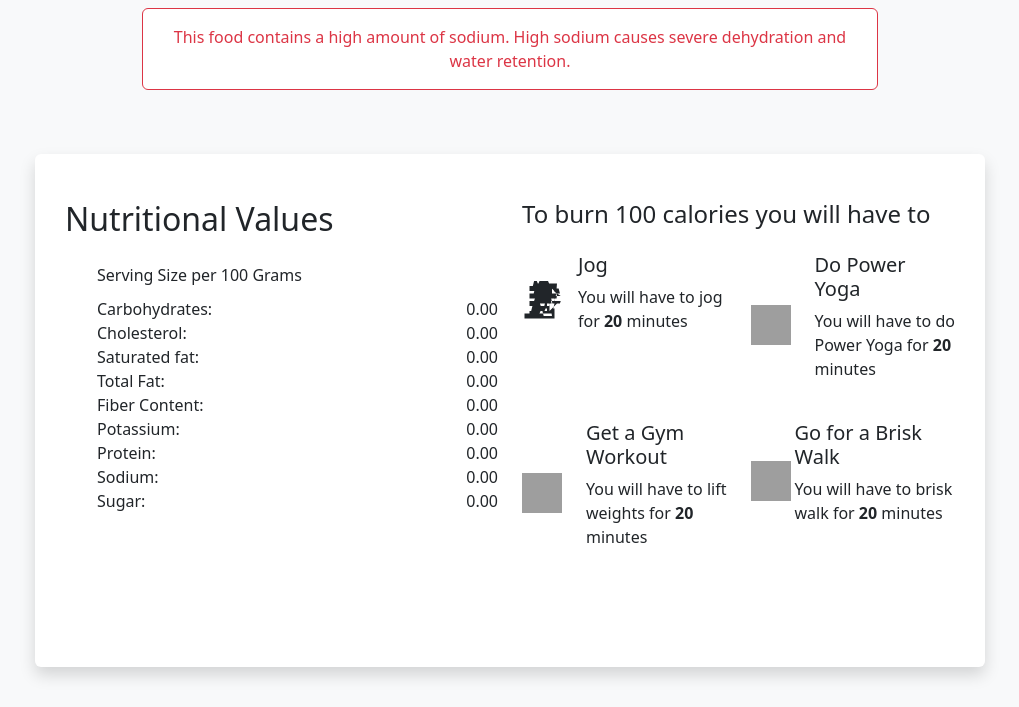
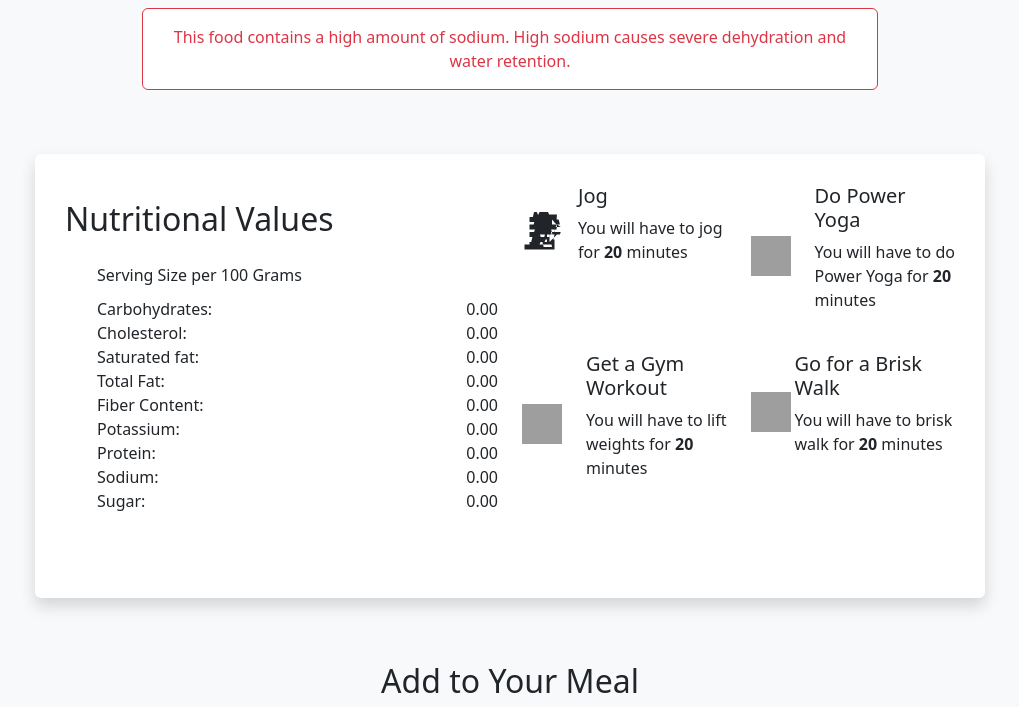
Before and after one commit to mihayounas/calories-counter-django-app, a Django app: page /welcome/ in a window 1280 px wide. Shown: the part 514-1221 px from the top of the page, without its empty margins (130-1149 px from the left). Run offline with Django 4.2, Linux system fonts and the light colour scheme; some web fonts are replaced; grey boxes are pictures that could not be loaded.

Commit message:
removed a line

```diff
--- a/counter/templates/home.html
+++ b/counter/templates/home.html
@@ -72,7 +72,7 @@
                         </ul>
                     </div>
                     <div class="col-md-6 mb-5">
-                        <h4 class="mt-3 mb-4">To burn 100 calories you will have to</h4>
+
                         <div class="row">
                             <div class="col-md-6 mb-4">
                                 <div class="d-flex align-items-center">
```
